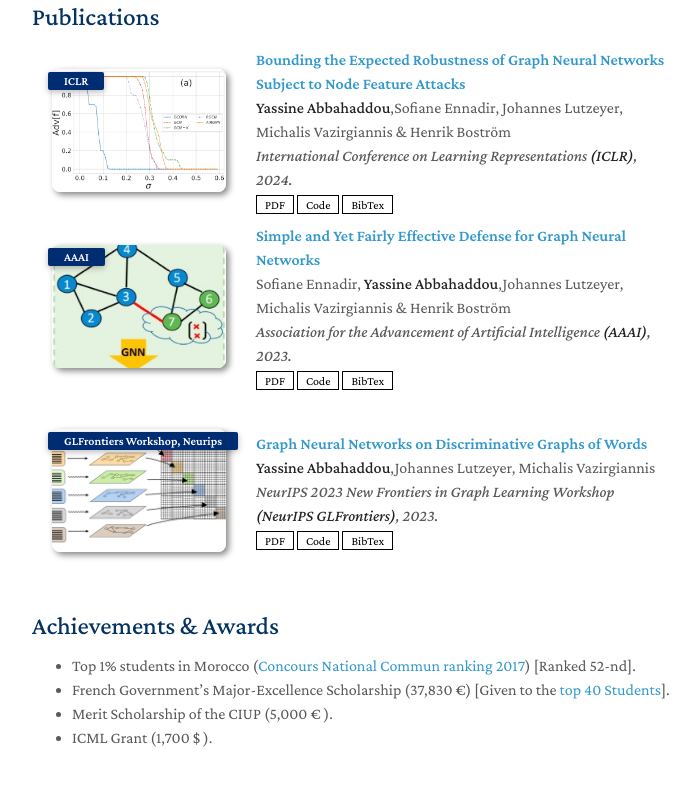
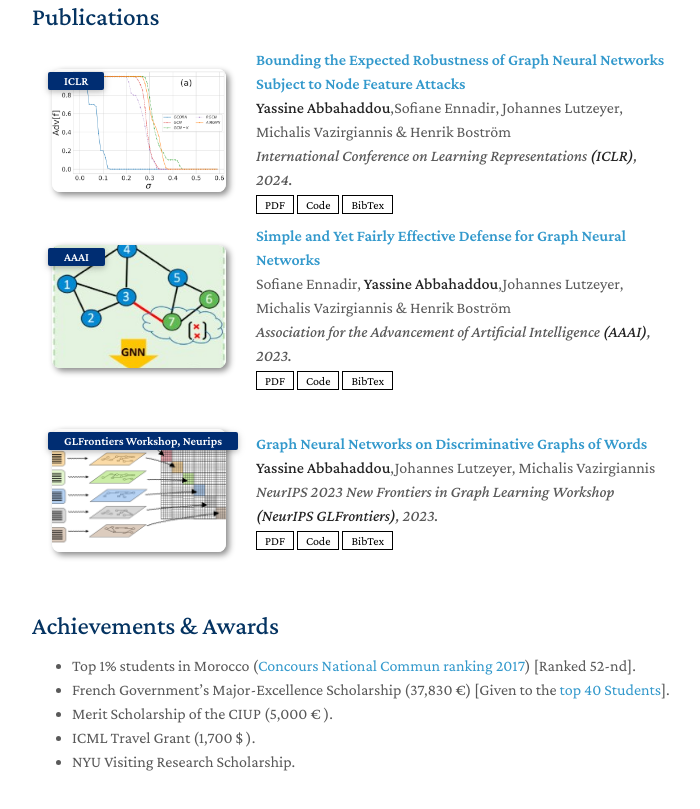
Before and after one commit to abbahaddou/abbahaddou.github.io, a plain HTML site: page index.html in a window 1280 px wide. Shown: the part 939-1748 px from the top of the page, without its empty margins (438-1138 px from the left). Drawn offline with nearby package versions, Linux system fonts and the light colour scheme; some icons are missing.

Commit message:
Update index.html

```diff
--- a/index.html
+++ b/index.html
@@ -235,7 +235,8 @@ My research interests span the broad area of Graph Neural Networks, Geometric De
 </li>
   <li>French Government’s Major-Excellence Scholarship (37,830 €) [Given to the <a href="assets/files/resultatbourseexcellence_17.pdf" target="_blank"> top 40 Students</a>].</li>
    <li>Merit Scholarship of the CIUP (5,000 € ).</li>
-  <li>ICML Grant (1,700 $ ).</li>
+  <li>ICML Travel Grant (1,700 $ ).</li>
+  <li>NYU Visiting Research Scholarship.</li>
 </ul>
 
 
```
